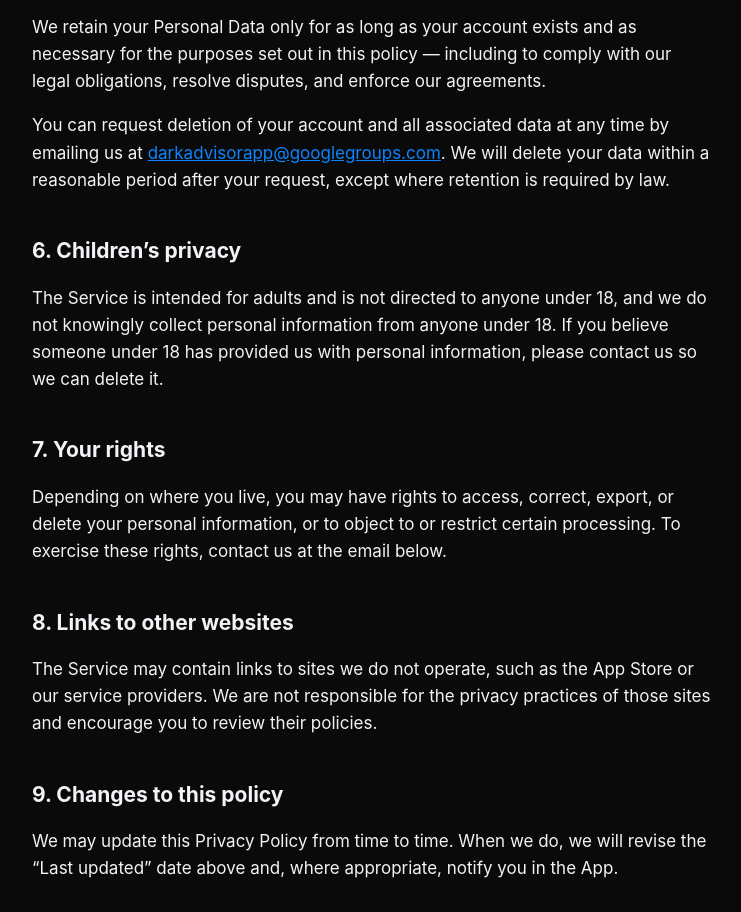
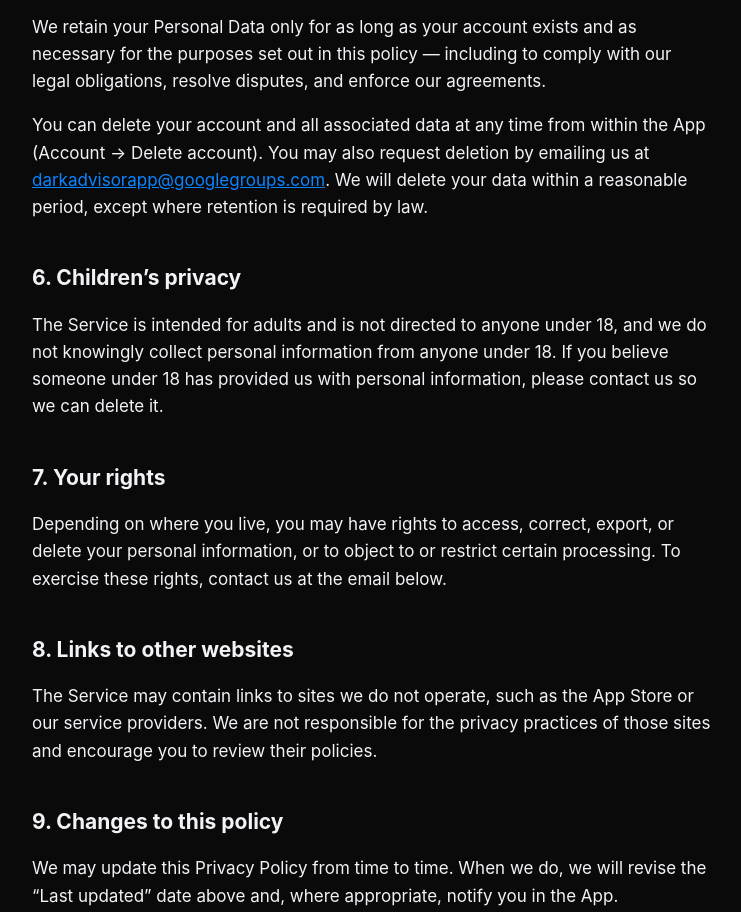
Before and after one commit to topdogtouchdown/darkadvisor-info, a plain HTML site: page privacy-policy.html in a window 1280 px wide. Shown: the part 2435-3347 px from the top of the page, without its empty margins (268-1009 px from the left). Drawn offline with Linux system fonts and the light colour scheme.

Commit message:
Add files via upload

```diff
--- a/privacy-policy.html
+++ b/privacy-policy.html
@@ -150,9 +150,10 @@
       and enforce our agreements.
     </p>
     <p>
-      You can request deletion of your account and all associated data at any time by emailing us at
+      You can delete your account and all associated data at any time from within the App
+      (Account → Delete account). You may also request deletion by emailing us at
       <a href="mailto:darkadvisorapp@googlegroups.com">darkadvisorapp@googlegroups.com</a>. We will delete
-      your data within a reasonable period after your request, except where retention is required by law.
+      your data within a reasonable period, except where retention is required by law.
     </p>
 
     <h2>6. Children’s privacy</h2>
```
